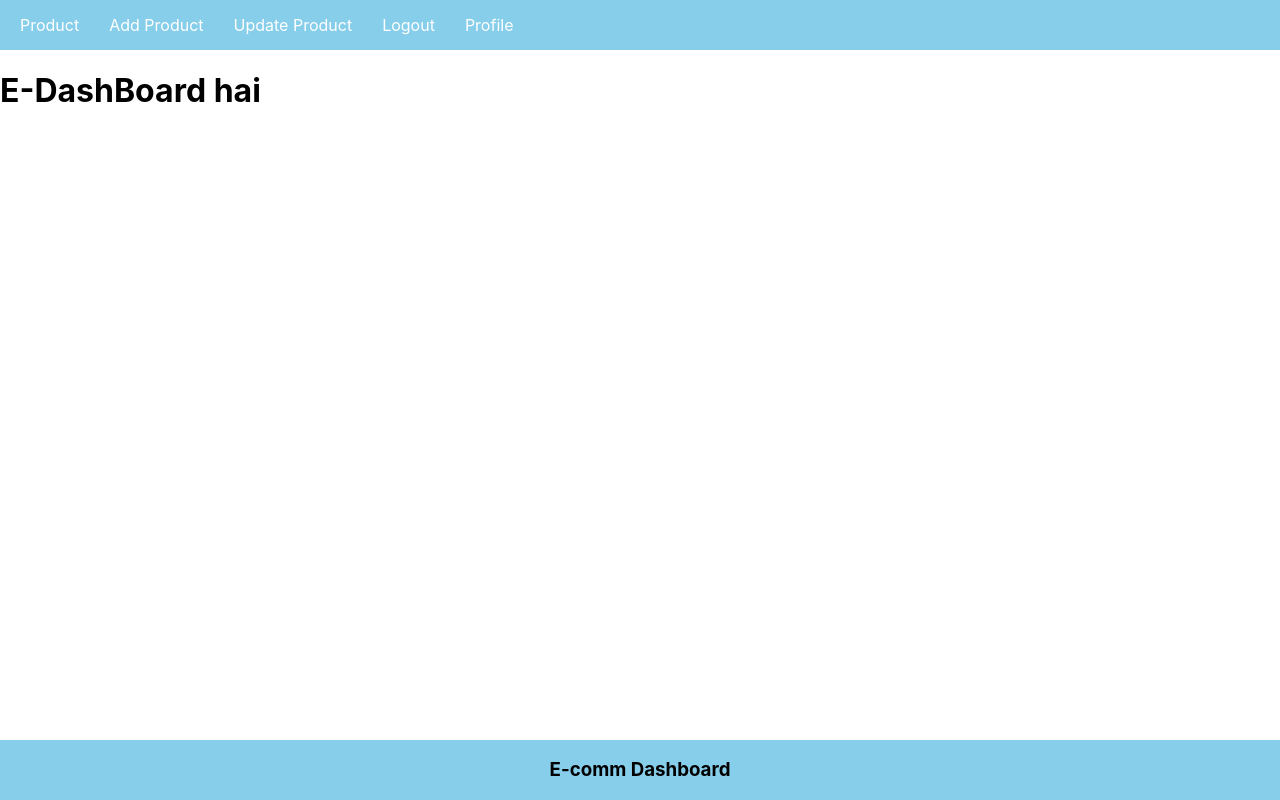
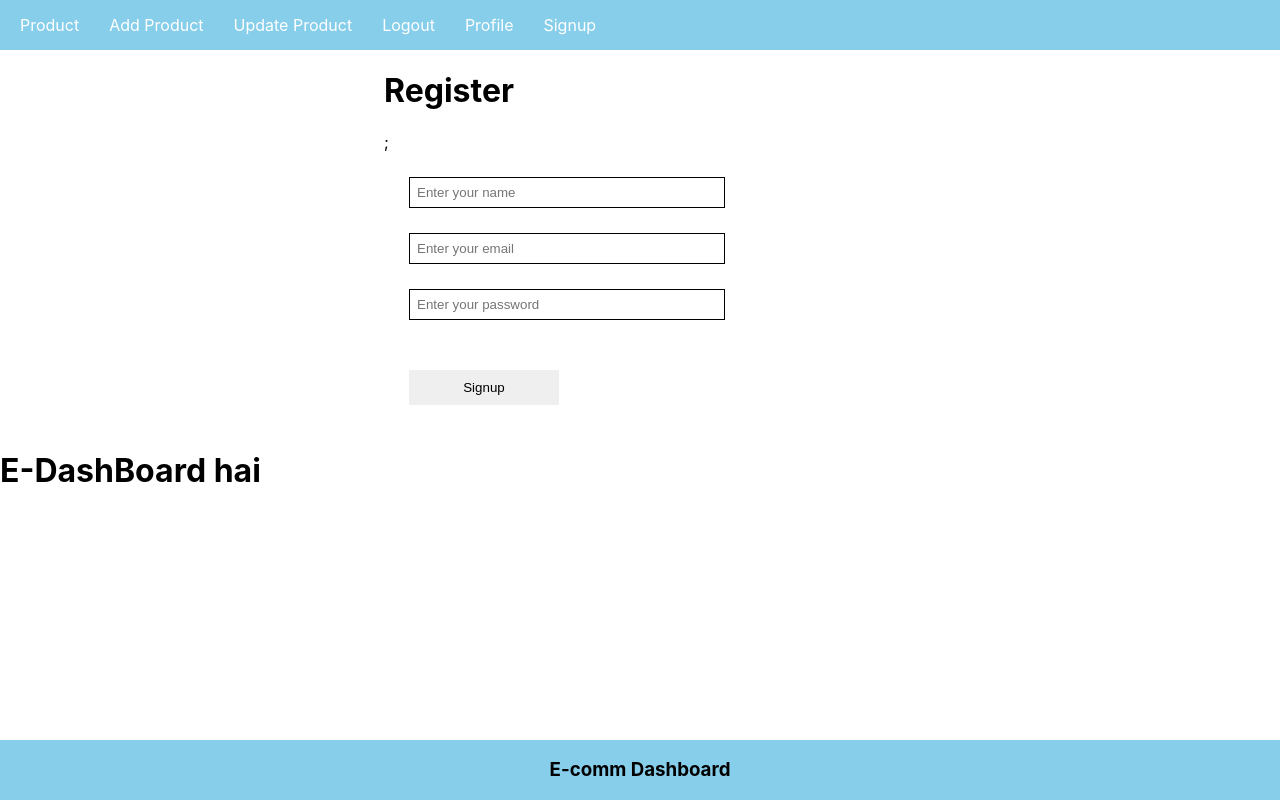
Before and after one commit to stupidcoder22/E-DashBoard, a React (Create React App) app: page /signup in a window 1280 px wide. Built offline with nearby package versions, Linux system fonts and the light colour scheme.

Commit message:
sign up page done

```diff
--- a/src/App.css
+++ b/src/App.css
@@ -46,6 +46,24 @@
   background: skyblue;
   text-align: center;
 }
+.register {
+  margin-left: 30%;
+}
+.inputbox {
+  display: block;
+  margin: 25px;
+  padding: 7px;
+  width: 300px;
+  border: 1px solid black;
+}
+
+.btn {
+  margin: 25px;
+  padding: 10px;
+  width: 150px;
+  border: none;
+  cursor: pointer;
+}
 
 @keyframes App-logo-spin {
   from {
--- a/src/App.js
+++ b/src/App.js
@@ -2,6 +2,7 @@ import { BrowserRouter, Route, Routes } from "react-router-dom";
 import "./App.css";
 import Footer from "./Components/Footer";
 import Nav from "./Components/Nav";
+import SignupPage from "./Components/SignupPage";
 
 function App() {
   return (
@@ -14,6 +15,7 @@ function App() {
           <Route path="/update" element={<h1>update</h1>} />
           <Route path="/logout" element={<h1>logout</h1>} />
           <Route path="/profile" element={<h1>profile</h1>} />
+          <Route path="/signup" element={<SignupPage />} />
         </Routes>
         <h1>E-DashBoard hai</h1>
       </BrowserRouter>
--- a/src/Components/Nav.js
+++ b/src/Components/Nav.js
@@ -20,6 +20,9 @@ const Nav = () => {
         <li>
           <Link to="/profile">Profile</Link>
         </li>
+        <li>
+          <Link to="/signup">Signup</Link>
+        </li>
       </ul>
     </div>
   );
--- /dev/null
+++ b/src/Components/SignupPage.jsx
@@ -0,0 +1,43 @@
+import React, { useState } from "react";
+
+const SignupPage = () => {
+  const [name, setname] = useState("");
+  const [email, setemail] = useState("");
+  const [password, setpassword] = useState("");
+
+  const handlesubmit = () => {
+    console.log(name, email, password);
+  };
+
+  return (
+    <div className="register">
+      <h1>Register</h1>;
+      <input
+        className="inputbox"
+        type="text"
+        value={name}
+        placeholder="Enter your name"
+        onChange={(e) => setname(e.target.value)}
+      />
+      <input
+        className="inputbox"
+        type="email"
+        placeholder="Enter your email"
+        value={email}
+        onChange={(e) => setemail(e.target.value)}
+      />
+      <input
+        className="inputbox"
+        type="password"
+        placeholder="Enter your password"
+        value={password}
+        onChange={(e) => setpassword(e.target.value)}
+      />
+      <button type="button" className="btn" onClick={handlesubmit}>
+        Signup
+      </button>
+    </div>
+  );
+};
+
+export default SignupPage;
```
